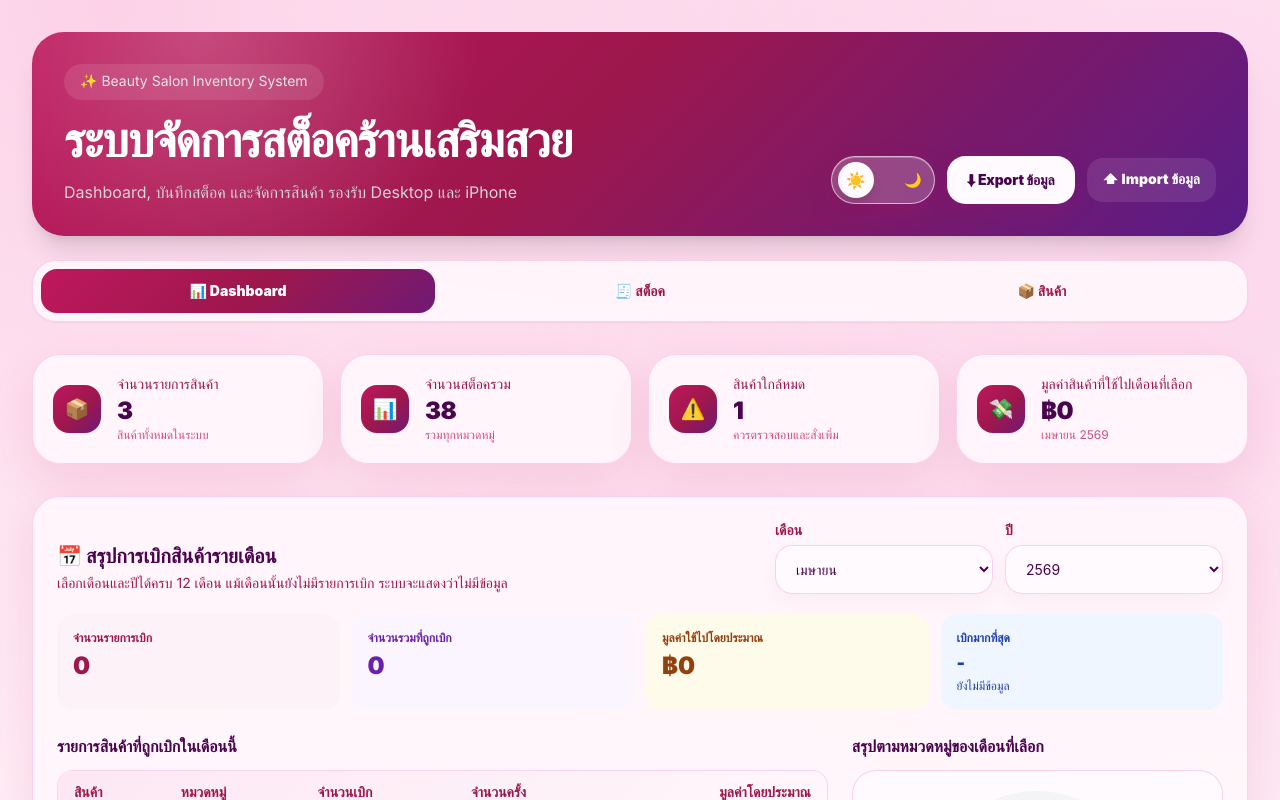
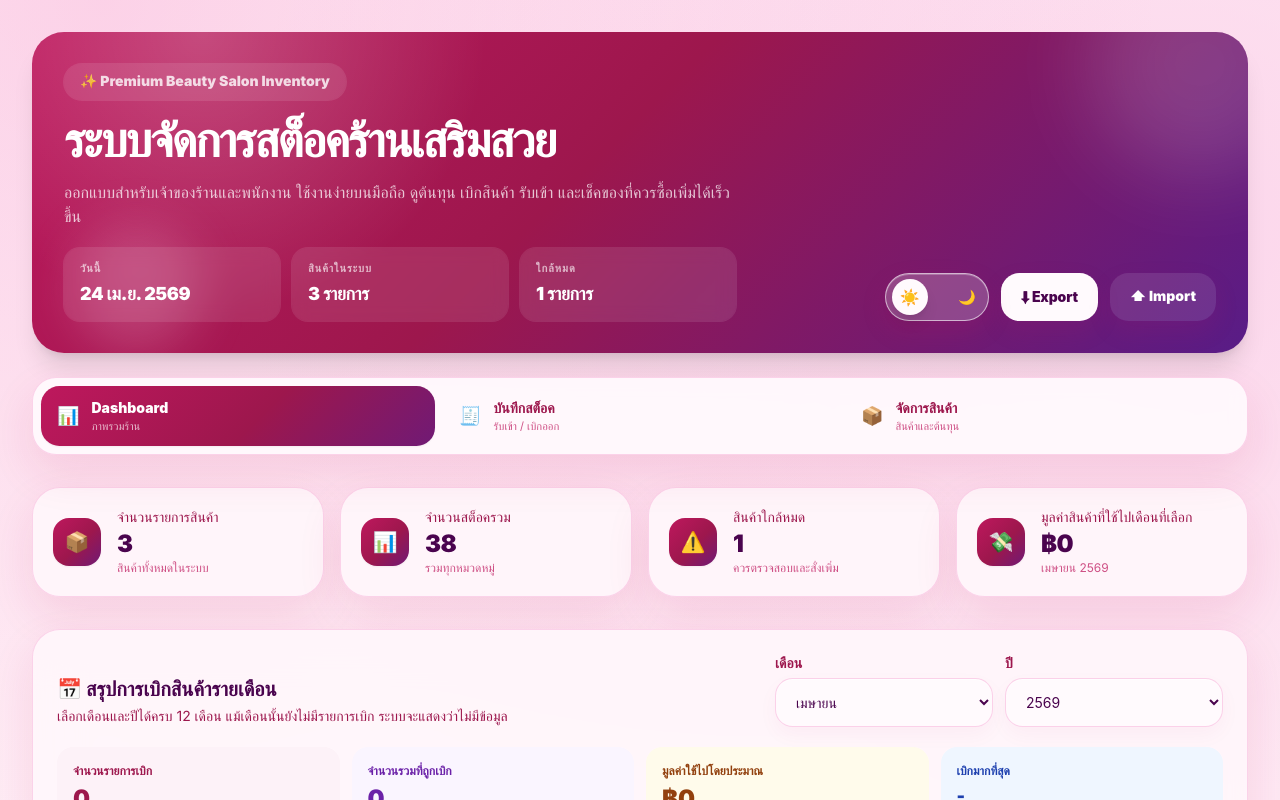
Before and after one commit to 60massmedia-ship-it/beauty-salon-inventory, a React (Vite) app: page / in a window 1280 px wide. Shown: the top 800 px of the page. Built offline with nearby package versions, Linux system fonts and the light colour scheme.

Commit message:
Refresh app header and navigation UX

```diff
--- a/src/AppSplit.jsx
+++ b/src/AppSplit.jsx
@@ -53,6 +53,15 @@ function ThemeToggle({ themeMode, onToggle }) {
   );
 }
 
+function HeaderMetric({ label, value }) {
+  return (
+    <div className="rounded-2xl bg-white/10 px-4 py-3 text-white ring-1 ring-white/10 backdrop-blur">
+      <p className="text-[11px] font-black uppercase tracking-[0.08em] text-white/65">{label}</p>
+      <p className="mt-1 text-lg font-black tracking-[-0.02em]">{value}</p>
+    </div>
+  );
+}
+
 export default function BeautySalonInventoryApp() {
   const [products, setProducts] = useState(() => normalizeProducts(readStorage(STORAGE_KEYS.products, sampleProducts)));
   const [transactions, setTransactions] = useState(() => readStorage(STORAGE_KEYS.transactions, []));
@@ -78,10 +87,13 @@ export default function BeautySalonInventoryApp() {
   }, [themeMode]);
 
   const tabs = [
-    { id: 'dashboard', label: '📊 Dashboard' },
-    { id: 'stock', label: '🧾 สต็อค' },
-    { id: 'products', label: '📦 สินค้า' },
+    { id: 'dashboard', label: 'Dashboard', icon: '📊', helper: 'ภาพรวมร้าน' },
+    { id: 'stock', label: 'บันทึกสต็อค', icon: '🧾', helper: 'รับเข้า / เบิกออก' },
+    { id: 'products', label: 'จัดการสินค้า', icon: '📦', helper: 'สินค้าและต้นทุน' },
   ];
+
+  const lowStockCount = products.filter((product) => Number(product.stock || 0) <= Number(product.minStock || 0)).length;
+  const todayLabel = new Date().toLocaleDateString('th-TH', { dateStyle: 'medium' });
 
   const exportData = () => {
     exportJson(`beauty-salon-inventory-${new Date().toISOString().slice(0, 10)}.json`, {
@@ -168,18 +180,26 @@ export default function BeautySalonInventoryApp() {
   return (
     <main className={`theme-root theme-${themeMode} min-h-screen p-4 pb-[calc(6.5rem+env(safe-area-inset-bottom))] text-neutral-950 md:p-8`}>
       <div className="mx-auto max-w-7xl">
-        <header className="mb-6 overflow-hidden rounded-[2rem] bg-neutral-950 p-5 text-white shadow-xl md:p-8">
-          <div className="flex flex-col gap-6 lg:flex-row lg:items-end lg:justify-between">
-            <div>
-              <div className="mb-4 inline-flex items-center gap-2 rounded-full bg-white/10 px-4 py-2 text-xs text-neutral-200 md:text-sm">✨ Beauty Salon Inventory System</div>
-              <h1 className="max-w-3xl text-3xl font-black leading-tight tracking-tight md:text-5xl">ระบบจัดการสต็อคร้านเสริมสวย</h1>
-              <p className="mt-4 max-w-2xl text-sm text-neutral-300 md:text-base">Dashboard, บันทึกสต็อค และจัดการสินค้า รองรับ Desktop และ iPhone</p>
+        <header className="relative mb-6 overflow-hidden rounded-[2rem] bg-neutral-950 p-5 text-white shadow-xl md:p-8">
+          <div className="pointer-events-none absolute -right-16 -top-20 h-56 w-56 rounded-full bg-white/15 blur-2xl" />
+          <div className="pointer-events-none absolute bottom-0 left-10 h-32 w-32 rounded-full bg-pink-200/20 blur-xl" />
+
+          <div className="relative flex flex-col gap-6 lg:flex-row lg:items-end lg:justify-between">
+            <div className="max-w-3xl">
+              <div className="mb-4 inline-flex items-center gap-2 rounded-full bg-white/10 px-4 py-2 text-xs font-black text-white/80 ring-1 ring-white/10 md:text-sm">✨ Premium Beauty Salon Inventory</div>
+              <h1 className="text-3xl font-black leading-tight tracking-[-0.04em] md:text-5xl">ระบบจัดการสต็อคร้านเสริมสวย</h1>
+              <p className="mt-4 max-w-2xl text-sm leading-relaxed text-white/75 md:text-base">ออกแบบสำหรับเจ้าของร้านและพนักงาน ใช้งานง่ายบนมือถือ ดูต้นทุน เบิกสินค้า รับเข้า และเช็คของที่ควรซื้อเพิ่มได้เร็วขึ้น</p>
+              <div className="mt-5 grid max-w-2xl gap-3 sm:grid-cols-3">
+                <HeaderMetric label="วันนี้" value={todayLabel} />
+                <HeaderMetric label="สินค้าในระบบ" value={`${products.length} รายการ`} />
+                <HeaderMetric label="ใกล้หมด" value={`${lowStockCount} รายการ`} />
+              </div>
             </div>
-            <div className="flex flex-wrap items-center gap-3">
+            <div className="flex flex-wrap items-center gap-3 lg:justify-end">
               <ThemeToggle themeMode={themeMode} onToggle={() => setThemeMode((mode) => (mode === 'day' ? 'night' : 'day'))} />
-              <Button className="bg-white text-neutral-950 hover:bg-neutral-100" onClick={() => setShowExportMenu(true)}>⬇ Export ข้อมูล</Button>
-              <label className="inline-flex min-h-[44px] cursor-pointer items-center justify-center rounded-2xl bg-white/10 px-4 py-3 text-sm font-black text-white transition hover:bg-white/20 active:scale-[0.98]">
-                ⬆ Import ข้อมูล
+              <Button className="bg-white text-neutral-950 hover:bg-neutral-100" onClick={() => setShowExportMenu(true)}>⬇ Export</Button>
+              <label className="premium-button inline-flex min-h-[48px] cursor-pointer items-center justify-center rounded-[1.15rem] bg-white/10 px-5 py-3 text-sm font-black text-white ring-1 ring-white/15 transition hover:-translate-y-0.5 hover:bg-white/20 active:scale-[0.98]">
+                ⬆ Import
                 <input type="file" accept="application/json" onChange={importData} className="hidden" />
               </label>
             </div>
@@ -209,11 +229,14 @@ export default function BeautySalonInventoryApp() {
           </Modal>
         ) : null}
 
-        <nav className="sticky top-3 z-10 mb-8 hidden rounded-3xl border border-white/70 bg-white/80 p-2 shadow-sm backdrop-blur md:block">
+        <nav className="premium-card sticky top-3 z-10 mb-8 hidden rounded-[1.5rem] border p-2 backdrop-blur md:block">
           <div className="grid gap-2 md:grid-cols-3">
             {tabs.map((tab) => (
-              <button key={tab.id} type="button" onClick={() => setActiveTab(tab.id)} className={`rounded-2xl px-4 py-3 text-sm font-black transition ${activeTab === tab.id ? 'bg-neutral-950 text-white shadow-sm' : 'text-neutral-600 hover:bg-neutral-100 hover:text-neutral-950'}`}>
-                {tab.label}
+              <button key={tab.id} type="button" onClick={() => setActiveTab(tab.id)} className={`rounded-[1.15rem] px-4 py-3 text-left transition ${activeTab === tab.id ? 'bg-neutral-950 text-white shadow-sm' : 'text-neutral-600 hover:bg-neutral-100 hover:text-neutral-950'}`}>
+                <div className="flex items-center gap-3">
+                  <span className="text-lg">{tab.icon}</span>
+                  <span><span className="block text-sm font-black">{tab.label}</span><span className={`block text-[11px] ${activeTab === tab.id ? 'text-white/70' : 'text-neutral-400'}`}>{tab.helper}</span></span>
+                </div>
               </button>
             ))}
           </div>
@@ -223,11 +246,12 @@ export default function BeautySalonInventoryApp() {
         {activeTab === 'stock' ? <StockPage products={products} setProducts={setProducts} transactions={transactions} setTransactions={setTransactions} setCostHistory={setCostHistory} /> : null}
         {activeTab === 'products' ? <ProductPage products={products} setProducts={setProducts} setTransactions={setTransactions} costHistory={costHistory} setCostHistory={setCostHistory} /> : null}
 
-        <nav className="fixed inset-x-3 bottom-3 z-40 rounded-[1.7rem] border border-white/70 bg-white/90 p-2 shadow-2xl backdrop-blur md:hidden" style={{ paddingBottom: 'calc(0.5rem + env(safe-area-inset-bottom))' }}>
+        <nav className="premium-card fixed inset-x-3 bottom-3 z-40 rounded-[1.7rem] border p-2 shadow-2xl backdrop-blur md:hidden" style={{ paddingBottom: 'calc(0.5rem + env(safe-area-inset-bottom))' }}>
           <div className="grid grid-cols-3 gap-2">
             {tabs.map((tab) => (
               <button key={tab.id} type="button" onClick={() => setActiveTab(tab.id)} className={`rounded-2xl px-2 py-3 text-[11px] font-black transition ${activeTab === tab.id ? 'bg-neutral-950 text-white shadow-sm' : 'text-neutral-500 hover:bg-neutral-100'}`}>
-                {tab.label}
+                <span className="block text-lg leading-none">{tab.icon}</span>
+                <span className="mt-1 block">{tab.label}</span>
               </button>
             ))}
           </div>
```
